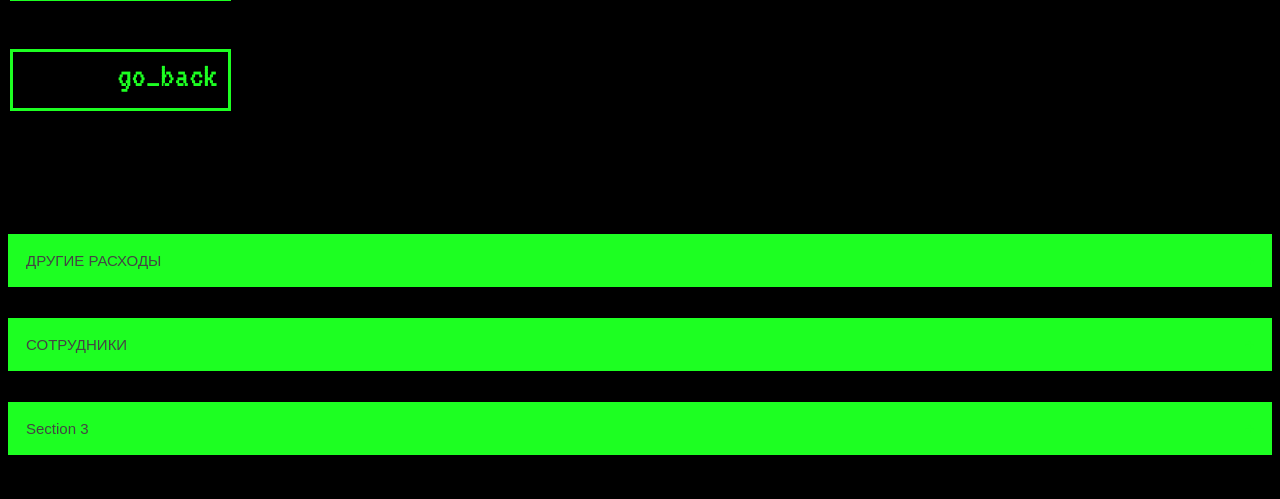
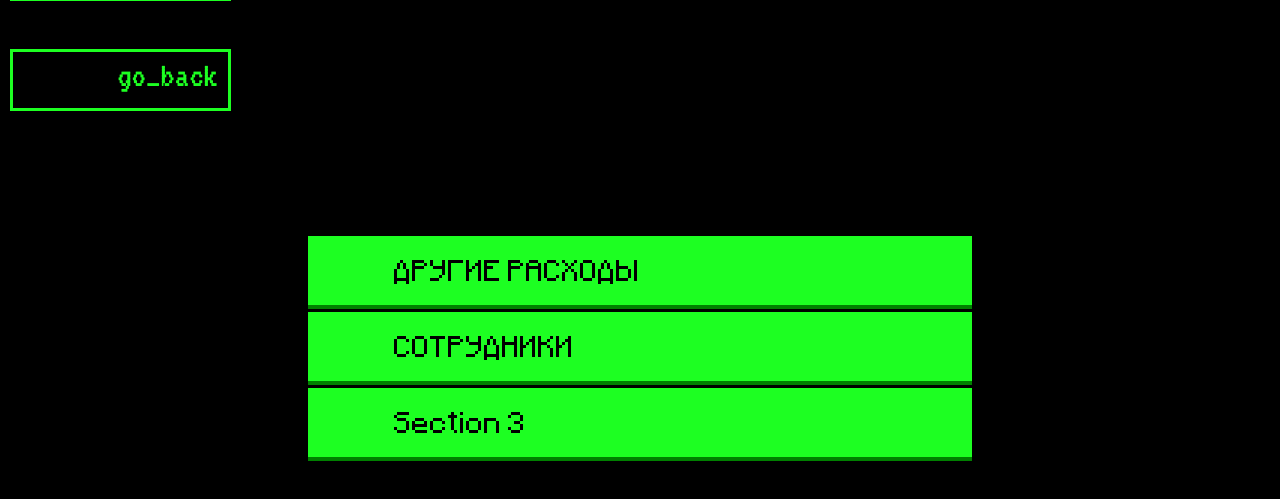
Before and after one commit to riabov-vladimir/riabowcom, a Django app: page /budgetreport/summary/ in a window 1280 px wide. Shown: the part 431-930 px from the top of the page. Before the commit the page ends 886 px from the top, so only its background shows below. Run offline with Django 4.2, Linux system fonts and the light colour scheme; tables that the repository leaves empty hold one stand-in row (values such as "Sample post").

Commit message:
add table margin

```diff
--- a/templates/budgetreport/budget_summary.html
+++ b/templates/budgetreport/budget_summary.html
@@ -4,11 +4,14 @@
   <style type="text/css">
    TABLE {
     border-collapse: collapse; /* Убираем двойные линии между ячейками */
+    margin: 25px; /* Отступы вокруг таблиц */
 
    }
    TD, TH {
     padding: 10px; /* Поля вокруг содержимого таблицы */
     border: 2px solid green; /* Параметры рамки */
+
+    font-size: medium;
    }
    TH {
     font-size: large;
@@ -17,44 +20,52 @@
    }
     .accordion {
       background-color: #1DFF22;
-      color: #444;
+      color: black;
       cursor: pointer;
       padding: 18px;
       width: 100%;
       border: none;
       text-align: left;
       outline: none;
-      font-size: 15px;
+      font-size: x-large;
       transition: 0.4s;
+    font-family: pixel;
     }
 
     .active, .accordion:hover {
       background-color: #1DFF22;
+    font-family: pixel;
     }
 
     .accordion:after {
       content: '\002B';
       color: #1DFF22;
       font-weight: bold;
-      float: right;
-      margin-left: 5px;
+      float: left;
+      margin-left: 50px;
+    font-family: pixel;
     }
 
     .active:after {
       content: "\2212";
+    font-family: pixel;
     }
 
     .panel {
       padding: 0 18px;
       background-color: black;
+      padding: 0px;
       max-height: 0;
+
       overflow: hidden;
+      border: 2px solid green; /* Параметры рамки */
       transition: max-height 0.2s ease-out;
+    font-family: pixel;
     }
   </style>
 <div style="
 <!--    padding: 100px;-->
-<!--    margin: -400px 1px 100px 401px;-->
+    margin: -400px 1px 100px 401px;
     padding: 30px 300px 30px 300px;
     font-family: pixel;
 ">
```
